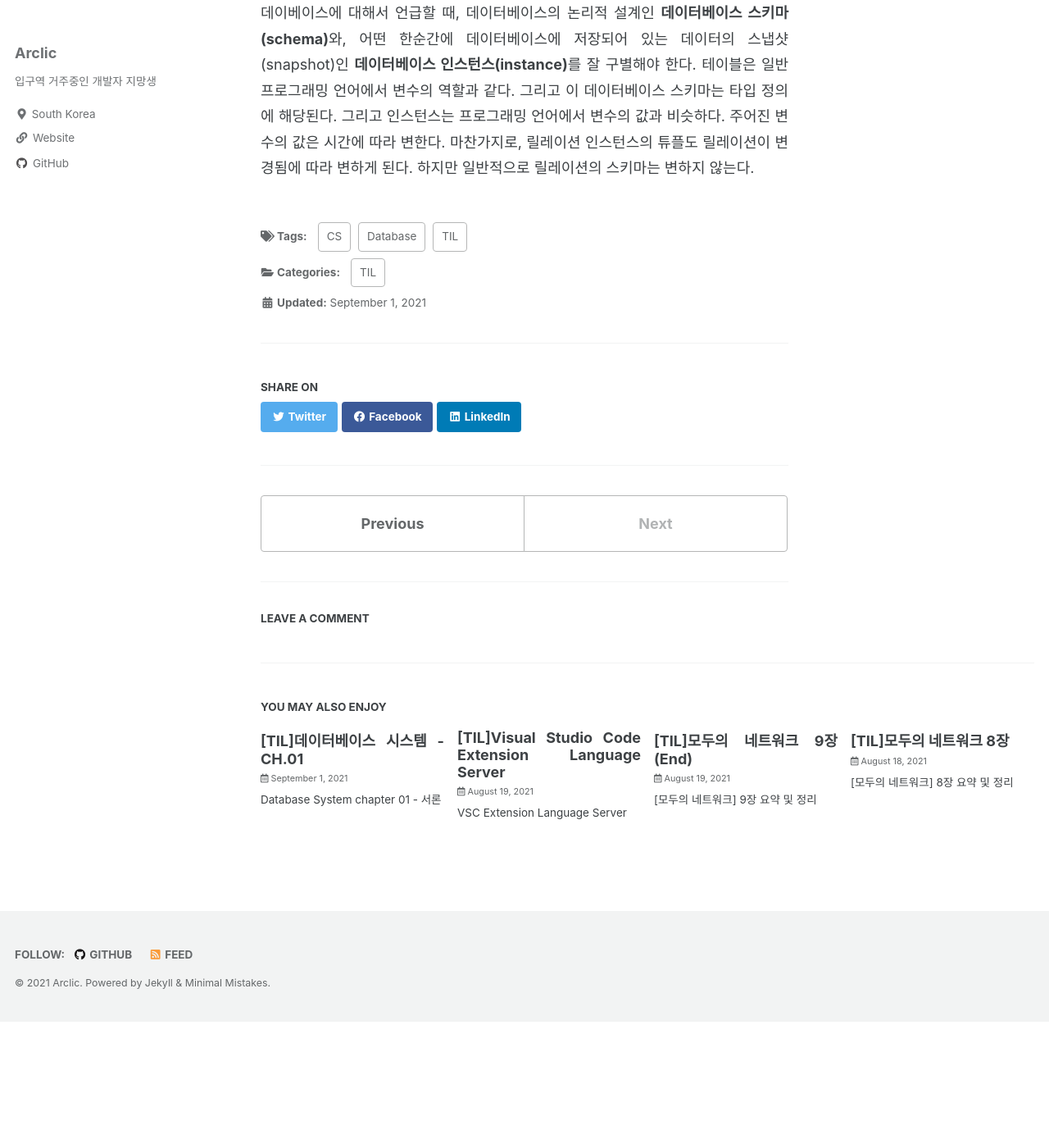
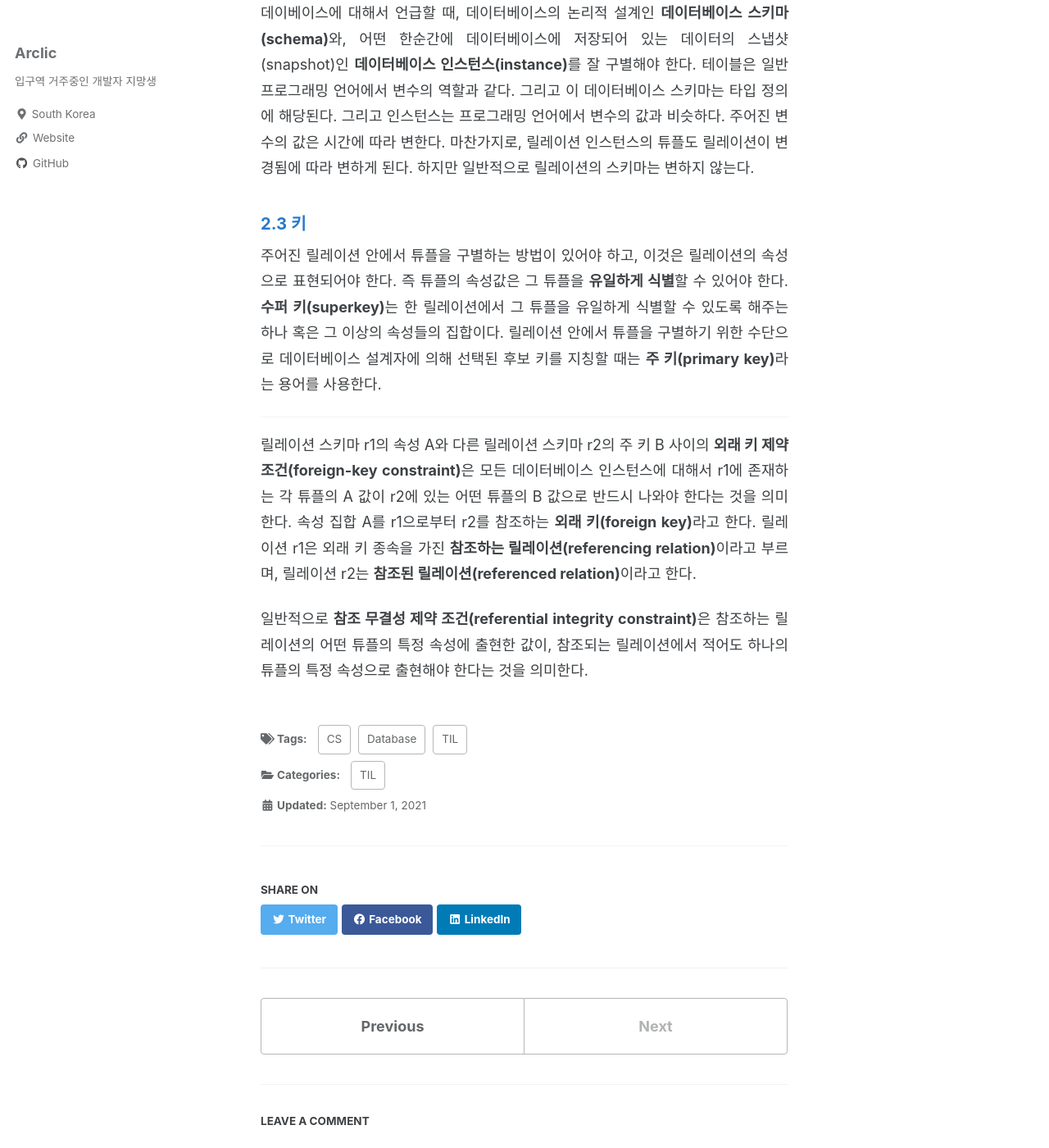
Before and after one commit to arclic/arclic.github.io, a Jekyll site: the page built from _posts/2021-09-01-database-system-02.md, in a window 1280 px wide and 1400 px high, scrolled down 1125 px. Shown: the whole window at 82% size. Built offline with Jekyll 4.4.1, drawn with Linux system fonts in a browser that asks for light colours; cached includes are drawn as plain includes; comment, search, counter and statistics services are not loaded; before the commit the page ends 2371 px from its top, so only the background shows below that.

Commit message:
database system 2.3 update

```diff
--- a/_posts/2021-09-01-database-system-02.md
+++ b/_posts/2021-09-01-database-system-02.md
@@ -36,3 +36,13 @@ toc: true
 ### 2.2 데이터베이스 스키마
 
 데이베이스에 대해서 언급할 때, 데이터베이스의 논리적 설계인 **데이터베이스 스키마(schema)**와, 어떤 한순간에 데이터베이스에 저장되어 있는 데이터의 스냅샷(snapshot)인 **데이터베이스 인스턴스(instance)**를 잘 구별해야 한다. 테이블은 일반 프로그래밍 언어에서 변수의 역할과 같다. 그리고 이 데이터베이스 스키마는 타입 정의에 해당된다. 그리고 인스턴스는 프로그래밍 언어에서 변수의 값과 비슷하다. 주어진 변수의 값은 시간에 따라 변한다. 마찬가지로, 릴레이션 인스턴스의 튜플도 릴레이션이 변경됨에 따라 변하게 된다. 하지만 일반적으로 릴레이션의 스키마는 변하지 않는다.
+
+### 2.3 키
+
+주어진 릴레이션 안에서 튜플을 구별하는 방법이 있어야 하고, 이것은 릴레이션의 속성으로 표현되어야 한다. 즉 튜플의 속성값은 그 튜플을 **유일하게 식별**할 수 있어야 한다. **수퍼 키(superkey)**는 한 릴레이션에서 그 튜플을 유일하게 식별할 수 있도록 해주는 하나 혹은 그 이상의 속성들의 집합이다. 릴레이션 안에서 튜플을 구별하기 위한 수단으로 데이터베이스 설계자에 의해 선택된 후보 키를 지칭할 때는 **주 키(primary key)**라는 용어를 사용한다.
+
+---
+
+릴레이션 스키마 r1의 속성 A와 다른 릴레이션 스키마 r2의 주 키 B 사이의 **외래 키 제약 조건(foreign-key constraint)**은 모든 데이터베이스 인스턴스에 대해서 r1에 존재하는 각 튜플의 A 값이 r2에 있는 어떤 튜플의 B 값으로 반드시 나와야 한다는 것을 의미한다. 속성 집합 A를 r1으로부터 r2를 참조하는 **외래 키(foreign key)**라고 한다. 릴레이션 r1은 외래 키 종속을 가진 **참조하는 릴레이션(referencing relation)**이라고 부르며, 릴레이션 r2는 **참조된 릴레이션(referenced relation)**이라고 한다.
+
+일반적으로 **참조 무결성 제약 조건(referential integrity constraint)**은 참조하는 릴레이션의 어떤 튜플의 특정 속성에 출현한 값이, 참조되는 릴레이션에서 적어도 하나의 튜플의 특정 속성으로 출현해야 한다는 것을 의미한다.
```
